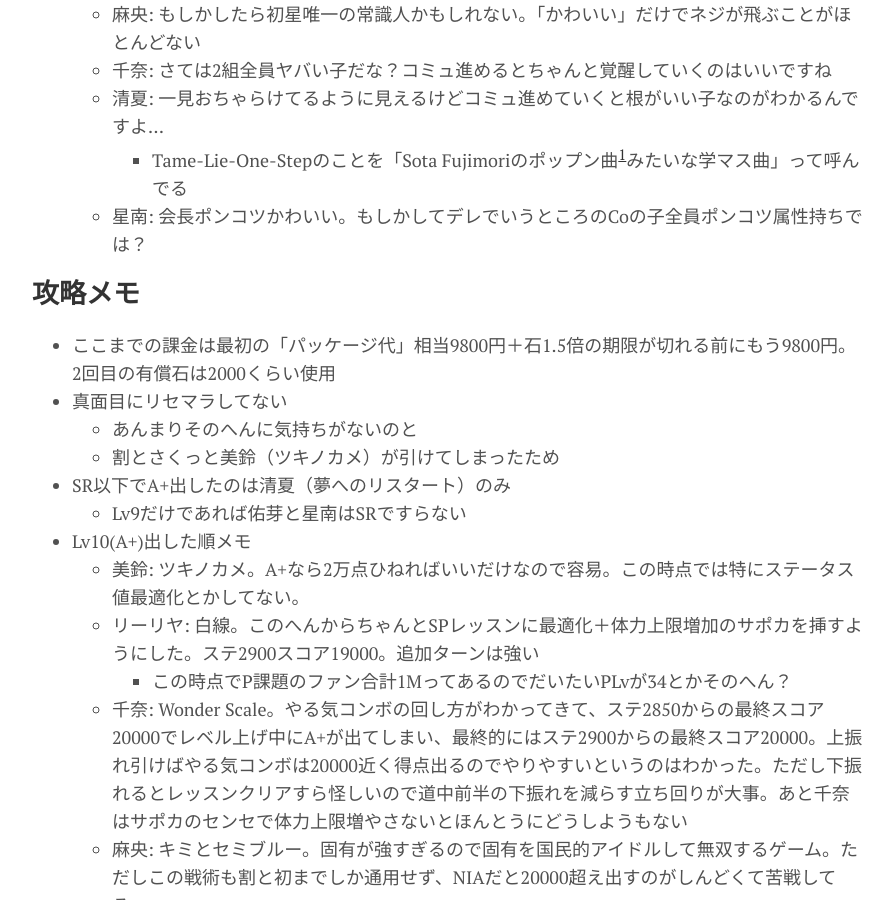
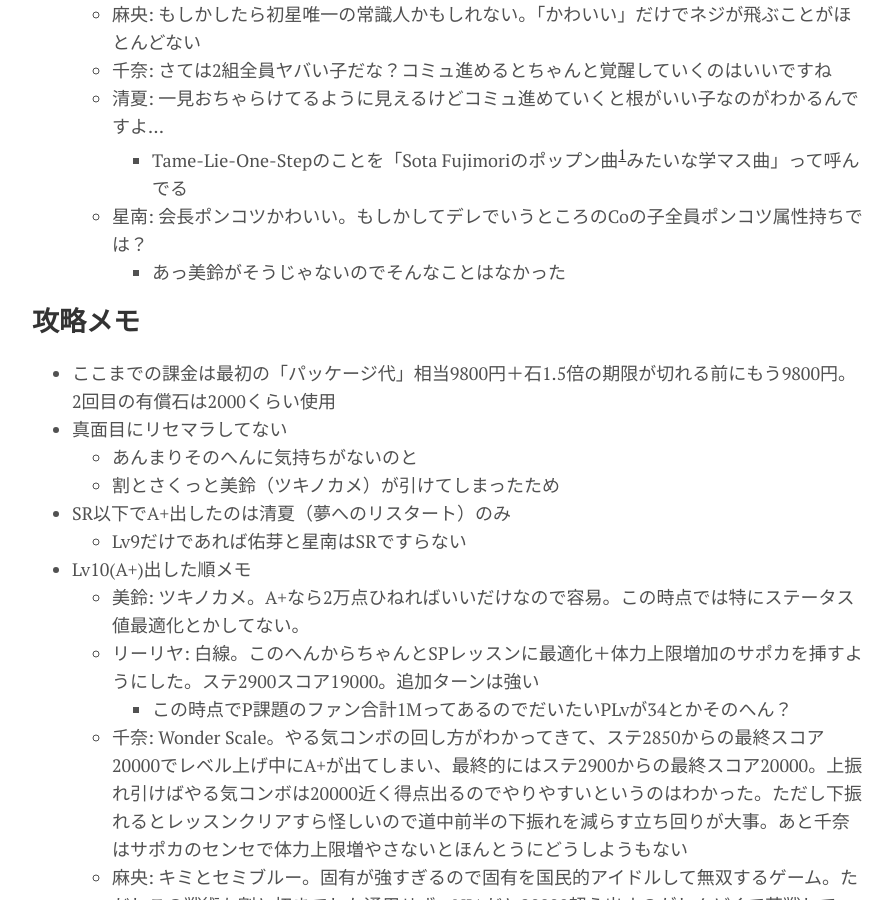
Before and after one commit to sylph01/sylph01.github.io, a Jekyll site: the page built from _posts/2025-05-30-gakumas-2weeks-in.md, in a window 1280 px wide and 900 px high, scrolled down 2338 px. Shown: the whole window, without its empty margins (192-1085 px from the left). Built offline with Jekyll 4.4.1, drawn with Linux system fonts in a browser that asks for light colours.

Commit message:
[gakumas-2weeks-in] minor edit 2

```diff
--- a/_posts/2025-05-30-gakumas-2weeks-in.md
+++ b/_posts/2025-05-30-gakumas-2weeks-in.md
@@ -45,6 +45,7 @@
   - 清夏: 一見おちゃらけてるように見えるけどコミュ進めていくと根がいい子なのがわかるんですよ…
     - Tame-Lie-One-Stepのことを「Sota Fujimoriのポップン曲[^sysf]みたいな学マス曲」って呼んでる
   - 星南: 会長ポンコツかわいい。もしかしてデレでいうところのCoの子全員ポンコツ属性持ちでは？
+    - あっ美鈴がそうじゃないのでそんなことはなかった
 
 [^sysf]: Spring Comes Aroundとかtogether 4everとかWe Can ChangeとかBlow Me Upとかを念頭に置いてる
 
```
